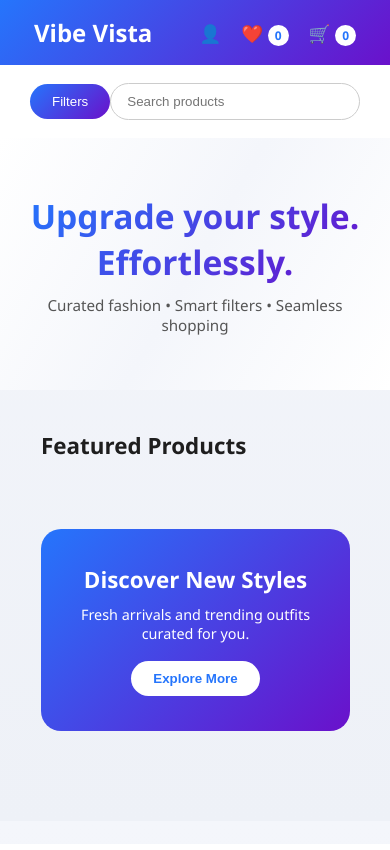
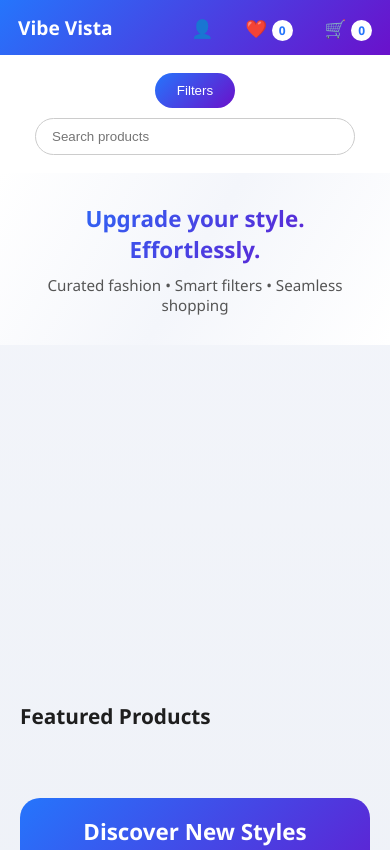
Before and after one commit to yashwanthveera16/Vibe-Vista, a plain HTML site: page frontend/dashboard/dashboard.html in a window 390 px wide. Shown: the top 850 px of the page. Drawn offline with Linux system fonts and the light colour scheme; no server answers; sample sign-in values are in the browser's storage.

Commit message:
responsive

```diff
--- a/backend/server.js
+++ b/backend/server.js
@@ -27,7 +27,7 @@ app.use("/api/orders", orderRoutes);
 app.use("/api/products", productRoutes);
 app.use("/api/cart", cartRoutes);
 
-/* ====================
+/* =====================
    SERVE FRONTEND
 ===================== */
 
@@ -39,7 +39,7 @@ app.get("/", (req, res) => {
   res.sendFile(path.join(__dirname, "../frontend/dashboard/dashboard.html"));
 });
 
-/* ===================
+/* ====================
    DB CONNECTION
 ===================== */
 mongoose
--- a/frontend/dashboard/dashboard.css
+++ b/frontend/dashboard/dashboard.css
@@ -352,3 +352,77 @@ body {
     transform: translateY(0);
   }
 }
+/*mobilee */
+/* =====================
+   RESPONSIVE
+===================== */
+
+/* Tablet */
+@media (max-width: 1024px) {
+  .shop-layout {
+    flex-direction: column;
+  }
+
+  .filter-panel {
+    width: 100%;
+    position: relative;
+    border-right: none;
+    border-bottom: 1px solid #eee;
+  }
+
+  .products {
+    padding: 20px;
+  }
+
+  .product-grid {
+    grid-template-columns: repeat(2, 1fr);
+  }
+}
+
+/* Mobile */
+@media (max-width: 768px) {
+  .navbar {
+    padding: 14px 18px;
+  }
+
+  .logo {
+    font-size: 1.2rem;
+  }
+
+  .nav-icons a {
+    margin-left: 12px;
+    font-size: 1.1rem;
+  }
+
+  .hero-strip {
+    padding: 30px 20px;
+  }
+
+  .hero-strip h1 {
+    font-size: 1.6rem;
+  }
+
+  .filter-bar {
+    flex-direction: column;
+    gap: 10px;
+  }
+
+  .product-grid {
+    grid-template-columns: 1fr;
+  }
+}
+
+/* Small mobile */
+@media (max-width: 480px) {
+  .hero-strip h1 {
+    font-size: 1.4rem;
+  }
+
+  .discover-box {
+    padding: 18px;
+  }
+
+  .section-title {
+    font-size: 1.3rem;
+  }
+}
--- a/frontend/dashboard/dashboard.html
+++ b/frontend/dashboard/dashboard.html
@@ -2,12 +2,12 @@
 <html lang="en">
 <head>
   <meta charset="UTF-8">
+  <meta name="viewport" content="width=device-width, initial-scale=1.0">
   <title>Vibe Vista</title>
   <link rel="stylesheet" href="/dashboard/dashboard.css">
 </head>
 <body>
   <body style="display:none">
-
 <header class="navbar">
   <div class="logo">Vibe Vista</div>
 
--- a/frontend/loginpage/auth.css
+++ b/frontend/loginpage/auth.css
@@ -243,3 +243,61 @@ body {
 .switch-text span:hover {
   text-decoration: underline;
 }
+/*mobilee*/
+/* ======================
+   MOBILE RESPONSIVE
+====================== */
+@media (max-width: 768px) {
+
+  body {
+    padding: 20px;
+  }
+
+  .auth-container {
+    width: 100%;
+    max-width: 420px;
+    margin: auto;
+  }
+
+  .auth-box {
+    width: 100%;
+    padding: 24px;
+    border-radius: 14px;
+  }
+
+  .auth-box h2 {
+    font-size: 1.4rem;
+    text-align: center;
+  }
+
+  .auth-box input {
+    width: 100%;
+    font-size: 1rem;
+    padding: 12px;
+  }
+
+  .auth-box button {
+    width: 100%;
+    padding: 12px;
+    font-size: 1rem;
+  }
+
+  .toggle-text {
+    text-align: center;
+    font-size: 0.9rem;
+  }
+
+}
+
+/* SMALL PHONE */
+@media (max-width: 480px) {
+
+  .auth-box {
+    padding: 20px;
+  }
+
+  .auth-box h2 {
+    font-size: 1.2rem;
+  }
+
+}
```
Also changed, not shown: frontend/loginpage/login.html (+1 -0 lines).
